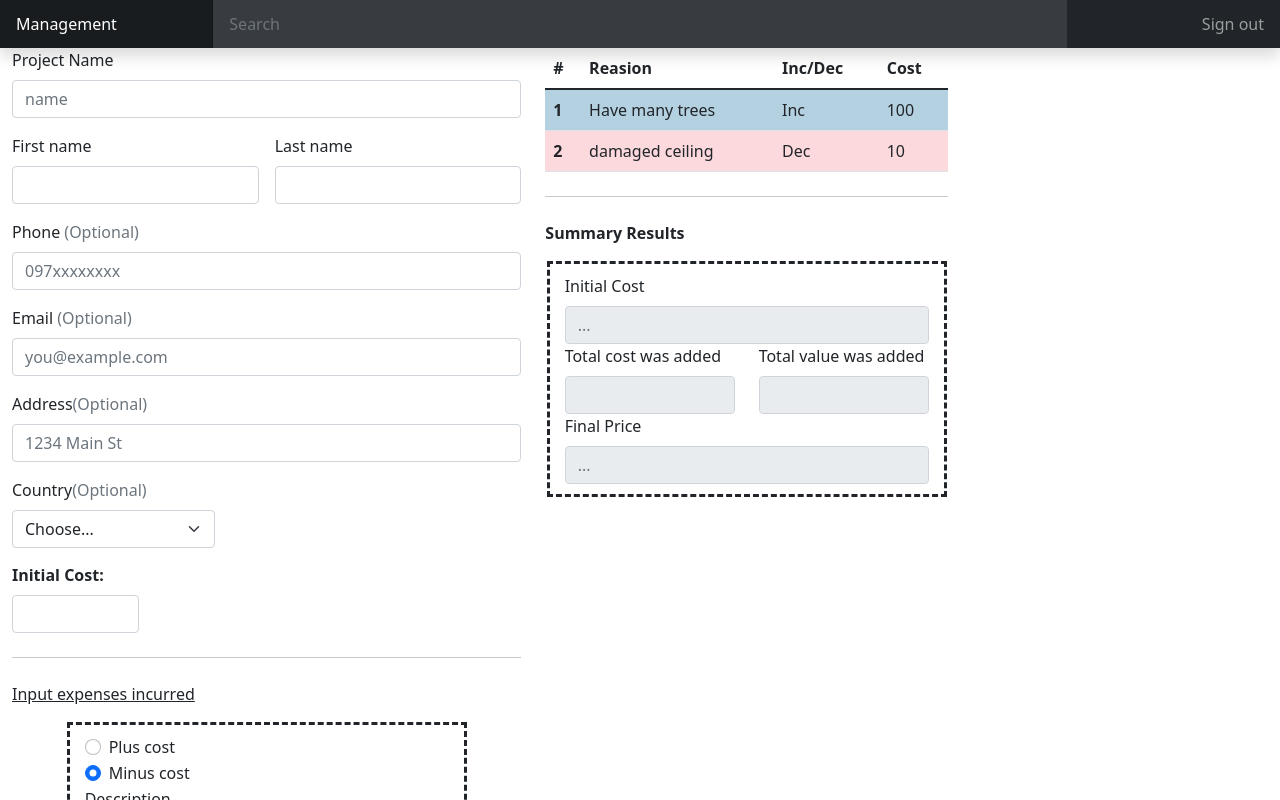
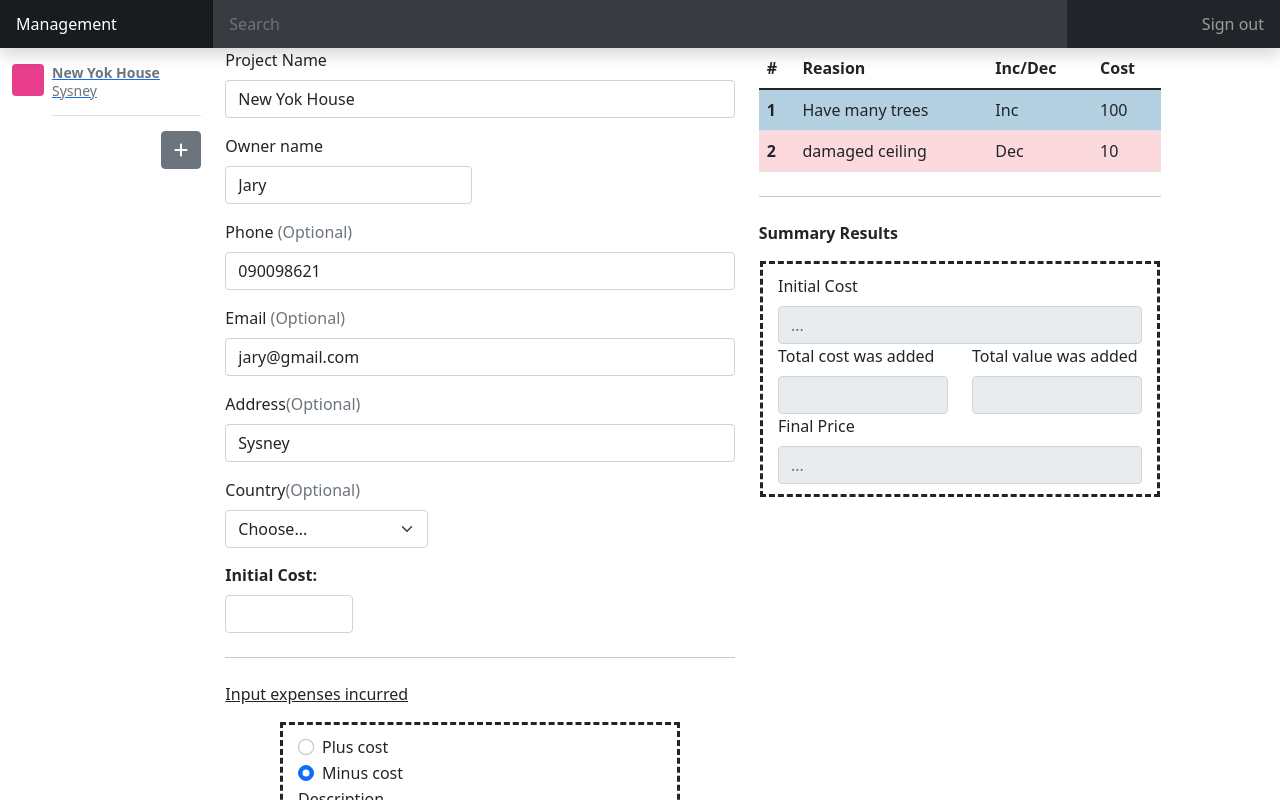
Before and after one commit to thanhnv0901/manage_cost_ui, a React (Create React App) app in the folder my_app/: page /projects/0 in a window 1280 px wide. Shown: the top 800 px of the page. Built offline with nearby package versions, Linux system fonts and the light colour scheme.

Commit message:
add project

```diff
--- a/my_app/src/App.js
+++ b/my_app/src/App.js
@@ -2,18 +2,27 @@ import './App.css';
 import Header from './components/header/Header';
 import { Fragment } from 'react';
 import Warp from './components/layout/Warp';
-import { Routes, Route } from 'react-router-dom'
+import { Routes, Route, Navigate } from 'react-router-dom'
 import CalculatePage from './pages/CalculatePage';
-
+import CenterColumn from './components/Calculate/CenterColumn.js'
+import RightColumn from './components/Calculate/RightColumn.js'
 
 function App() {
   return (
     <Fragment>
       <Warp>
         <Routes>
-          {/* <Route path='/' element={<Header />} /> */}
-          <Route path='/projects/*' element={<CalculatePage />} />
+          <Route path='/' element={<Navigate to="/projects" />}></Route>
+          <Route path='/projects' element={<CalculatePage />}>
+            <Route path=":id" element={
+              <Fragment>
+                <CenterColumn></CenterColumn>
+                <RightColumn></RightColumn>
+              </Fragment>
+            }>
+            </Route>
 
+          </Route>
 
         </Routes>
       </Warp>
--- a/my_app/src/components/Calculate/IncurredForm.js
+++ b/my_app/src/components/Calculate/IncurredForm.js
@@ -3,7 +3,7 @@ import classes from './CenterColumn.module.css'
 
 const IncurredForm = (props) => {
     return (
-        <form>
+        <div>
             <div className="row justify-content-center">
                 <div className={`col-8 ${classes.form_expenses_incurred}`}>
 
@@ -52,7 +52,7 @@ const IncurredForm = (props) => {
 
                 </div>
             </div>
-        </form>
+        </div>
     )
 }
 
--- a/my_app/src/components/Calculate/InformationForm.js
+++ b/my_app/src/components/Calculate/InformationForm.js
@@ -1,39 +1,44 @@
 import IncurredForm from "./IncurredForm";
-import classes from './InformationForm.module.css'
+import classes from './InformationForm.module.css';
+import { useParams } from "react-router-dom";
+import { useSelector, useDispatch } from 'react-redux';
+
+
 
 
 const InformationForm = (props) => {
+
+    let params = useParams();
+    let projectID = params.id
+
+    const projectInformation = useSelector((state) => state.informations.projects)
+    // notice convert para to int to compare
+    let project = projectInformation.find((obj) => obj.id == projectID)
+
     return (
         <form className="needs-validation" >
             <div className="row g-3">
 
                 <div className="col-12">
                     <label for="phone" className="form-label">Project Name</label>
-                    <input type="text" className="form-control" id="project_name" placeholder="name" />
+                    <input type="text" className="form-control" id="project_name" placeholder="name" value={project.projectName} />
                     <div className="invalid-feedback">
                         Please enter a valid phone address for shipping updates.
                     </div>
                 </div>
 
                 <div className="col-sm-6">
-                    <label for="firstName" className="form-label">First name</label>
-                    <input type="text" className="form-control" id="firstName" placeholder="" value="" required />
+                    <label for="firstName" className="form-label">Owner name</label>
+                    <input type="text" className="form-control" id="firstName" placeholder="" value={project.ownerName} required />
                     <div className="invalid-feedback">
                         Valid first name is required.
                     </div>
                 </div>
 
-                <div className="col-sm-6">
-                    <label for="lastName" className="form-label">Last name</label>
-                    <input type="text" className="form-control" id="lastName" placeholder="" value="" required />
-                    <div className="invalid-feedback">
-                        Valid last name is required.
-                    </div>
-                </div>
 
                 <div className="col-12">
                     <label for="phone" className="form-label">Phone <span className="text-muted">(Optional)</span></label>
-                    <input type="text" className="form-control" id="phone_input" placeholder="097xxxxxxxx" />
+                    <input type="text" className="form-control" id="phone_input" placeholder="097xxxxxxxx" value={project.phone} />
                     <div className="invalid-feedback">
                         Please enter a valid phone address for shipping updates.
                     </div>
@@ -41,7 +46,7 @@ const InformationForm = (props) => {
 
                 <div className="col-12">
                     <label for="email" className="form-label">Email <span className="text-muted">(Optional)</span></label>
-                    <input type="email" className="form-control" id="email" placeholder="you@example.com" />
+                    <input type="email" className="form-control" id="email" placeholder="you@example.com" value={project.email} />
                     <div className="invalid-feedback">
                         Please enter a valid email address for shipping updates.
                     </div>
@@ -49,7 +54,7 @@ const InformationForm = (props) => {
 
                 <div className="col-12">
                     <label for="address" className="form-label">Address<span className="text-muted">(Optional)</span></label>
-                    <input type="text" className="form-control" id="address" placeholder="1234 Main St" required />
+                    <input type="text" className="form-control" id="address" placeholder="1234 Main St" required value={project.address} />
                     <div className="invalid-feedback">
                         Please enter your shipping address.
                     </div>
@@ -57,7 +62,7 @@ const InformationForm = (props) => {
 
                 <div className="col-xl-5">
                     <label for="country" className="form-label">Country<span className="text-muted">(Optional)</span></label>
-                    <select className="form-select" id="country" required>
+                    <select className="form-select" id="country" required value={project.country}>
                         <option value="">Choose...</option>
                         <option>United States</option>
                     </select>
--- a/my_app/src/components/Calculate/LeftColumn.js
+++ b/my_app/src/components/Calculate/LeftColumn.js
@@ -7,24 +7,30 @@ import './LeftColumn.css';
 import ProjectCard from './ProjectCard';
 import { useDispatch, useSelector } from 'react-redux';
 import { informationActions } from '../../stores/information-slice';
+import { Link, useNavigate, useLocation } from 'react-router-dom';
 
 const LeftColumn = (props) => {
 
     const dispatch = useDispatch();
-    const projectCards = useSelector((state)=> state.informations.projects)
+    const navigate = useNavigate();
 
-    const onClickHandler = ()=>{
-        dispatch(informationActions.addProject({
-        }))
+
+    const projectCards = useSelector((state) => state.informations.projects)
+    const counter = useSelector((state) => state.informations.counter)
+
+    const onClickHandler = () => {
+        dispatch(informationActions.addProject())
+        navigate(`${counter}`)
     }
 
     return (
         <Fragment>
             <div className="col-md-3 col-lg-2">
                 <div className="position-sticky left_menu">
-                    {/* note: example for ui test */}
-                    {projectCards.map((project)=>(
-                        <ProjectCard key={project.id} name={project.projectName} description={project.address}></ProjectCard>
+                    {projectCards.map((project) => (
+                        <Link key={project.id} to={`${project.id}`}>
+                            <ProjectCard name={project.projectName} description={project.address}></ProjectCard>
+                        </Link>
                     ))}
 
                     <div>
--- a/my_app/src/components/Calculate/SummaryCell.js
+++ b/my_app/src/components/Calculate/SummaryCell.js
@@ -4,7 +4,7 @@ import classes from 'SummaryTable.module.css'
 const SummaryCell = (props) => {
     return (
         <Fragment>
-            <tr class={classes.rf}>
+            <tr className={classes.rf}>
                 <th scope="row">1</th>
                 <td>Have many trees</td>
                 <td>Inc</td>
--- a/my_app/src/components/Calculate/SummaryResults.js
+++ b/my_app/src/components/Calculate/SummaryResults.js
@@ -6,39 +6,39 @@ const SummaryResults = (props) => {
     return (
         <Fragment>
             <p><b>Summary Results</b></p>
-            <div class="row justify-content-center">
-                <div class={`col-8 ${classes.form_border}`}>
+            <div className="row justify-content-center">
+                <div className={`col-8 ${classes.form_border}`}>
 
-                    <div class="row">
-                        <div class="col-12">
-                            <label  for="desciption" class="form-label">Initial Cost<span class="text-muted"></span></label>
-                            <input disabled type="text" class="form-control" id="address" placeholder="..." required />
-                            <div class="invalid-feedback">
+                    <div className="row">
+                        <div className="col-12">
+                            <label  for="desciption" className="form-label">Initial Cost<span className="text-muted"></span></label>
+                            <input disabled type="text" className="form-control" id="address" placeholder="..." required />
+                            <div className="invalid-feedback">
                                 Please enter your shipping address.
                             </div>
                         </div>
 
-                        <div class="col-sm-6">
-                            <label for="firstName" class="form-label">Total cost was added</label>
-                            <input disabled type="text" class="form-control" id="firstName" placeholder="" value="" required />
-                            <div class="invalid-feedback">
+                        <div className="col-sm-6">
+                            <label for="firstName" className="form-label">Total cost was added</label>
+                            <input disabled type="text" className="form-control" id="firstName" placeholder="" value="" required />
+                            <div className="invalid-feedback">
                                 Valid number is required.
                             </div>
                         </div>
 
-                        <div class="col-sm-6">
-                            <label for="lastName" class="form-label">Total value was added</label>
-                            <input disabled type="text" class="form-control" id="lastName" placeholder="" value="" required />
-                            <div class="invalid-feedback">
+                        <div className="col-sm-6">
+                            <label for="lastName" className="form-label">Total value was added</label>
+                            <input disabled type="text" className="form-control" id="lastName" placeholder="" value="" required />
+                            <div className="invalid-feedback">``
                                 Valid price is required.
                             </div>
                         </div>
 
 
-                        <div class="col-12">
-                            <label for="desciption" class="form-label">Final Price<span class="text-muted"></span></label>
-                            <input disabled type="text" class="form-control" id="final_price_output" placeholder="..." required />
-                            <div class="invalid-feedback">
+                        <div className="col-12">
+                            <label for="desciption" className="form-label">Final Price<span className="text-muted"></span></label>
+                            <input disabled type="text" className="form-control" id="final_price_output" placeholder="..." required />
+                            <div className="invalid-feedback">
                                 Please enter your shipping address.
                             </div>
                         </div>
--- a/my_app/src/components/Calculate/SummaryTable.js
+++ b/my_app/src/components/Calculate/SummaryTable.js
@@ -6,7 +6,7 @@ import classes from './SummaryTable.module.css'
 const SummaryTable = (prop) => {
 
     return (
-        <table class="table">
+        <table className="table">
             <thead>
                 <tr>
                     <th scope="col">#</th>
@@ -28,7 +28,7 @@ const SummaryTable = (prop) => {
 
 const SummaryCell = (props) => {
     return (
-        <tr class={props.isPlus ? classes.plus_row : classes.minus_row}>
+        <tr className={props.isPlus ? classes.plus_row : classes.minus_row}>
             <th scope="row">{props.id}</th>
             <td>{props.detail}</td>
             <td>{props.isPlus ? 'Inc' : 'Dec'}</td>
--- a/my_app/src/components/layout/Warp.js
+++ b/my_app/src/components/layout/Warp.js
@@ -11,8 +11,8 @@ const Warp = (props) => {
 
         <Fragment>
             <Header></Header>
-            <div class={`container-fluid ${classes.wrapper}`}>
-                <div class="row">
+            <div className={`container-fluid ${classes.wrapper}`}>
+                <div className="row">
                     {props.children}
                 </div>
             </div>
--- a/my_app/src/pages/CalculatePage.js
+++ b/my_app/src/pages/CalculatePage.js
@@ -1,28 +1,16 @@
 
 import LeftColumn from "../components/Calculate/LeftColumn";
 import { Fragment } from "react";
-import CenterColumn from "../components/Calculate/CenterColumn";
-import RightColumn from "../components/Calculate/RightColumn";
-import { Route, Routes } from "react-router-dom";
+
+import { Link, Route, Routes, Outlet } from "react-router-dom";
 const CalculatePage = (prop) => {
 
 
     return (<Fragment>
 
-        <Routes>
-            <Route path="/" element={<LeftColumn></LeftColumn>}>
-            </Route>
+        <LeftColumn />
+        <Outlet />
 
-            <Route path="/:id" element={
-                <Fragment>
-                    <CenterColumn></CenterColumn>
-                    <RightColumn></RightColumn>
-                </Fragment>
-
-            }>
-
-            </Route>
-        </Routes>
 
     </Fragment>)
 
--- a/my_app/src/stores/information-slice.js
+++ b/my_app/src/stores/information-slice.js
@@ -4,33 +4,31 @@ const informationSlice = createSlice({
     name: "information",
     initialState: {
         projects: [{
-            id:   1,
+            id:   0,
             projectName: "New Yok House",
-            fistName:"Jary",
-            lastName: "Ford",
+            ownerName:"Jary",
             phone: "090098621",
             email: "jary@gmail.com",
             address: "Sysney",
             country: "Malben"
 
-        }]
+        }],
+        counter: 1 // notice,
     },
     reducers: {
         addProject(state, action) {
-            const newProject = action.payload
 
-            let lenght = state.projects.length
             state.projects.push({
-                id: lenght + 1,
-                projectName: newProject.projectName,
-                fistName: newProject.firstName,
-                lastName: newProject.lastName,
-                phone: newProject.phone,
-                email: newProject.email,
-                address: newProject.address,
-                country: newProject.country
+                id:  state.counter,
+                projectName: "",
+                ownerName: "",
+                phone: "",
+                email: "",
+                address: "",
+                country: ""
             })
 
+            state.counter++;
         }
     }
 })
```
Also changed, not shown: my_app/src/components/Calculate/RightColumn.js (+4 -4 lines), 1 other file (tests, documents, lock files or other folders).
